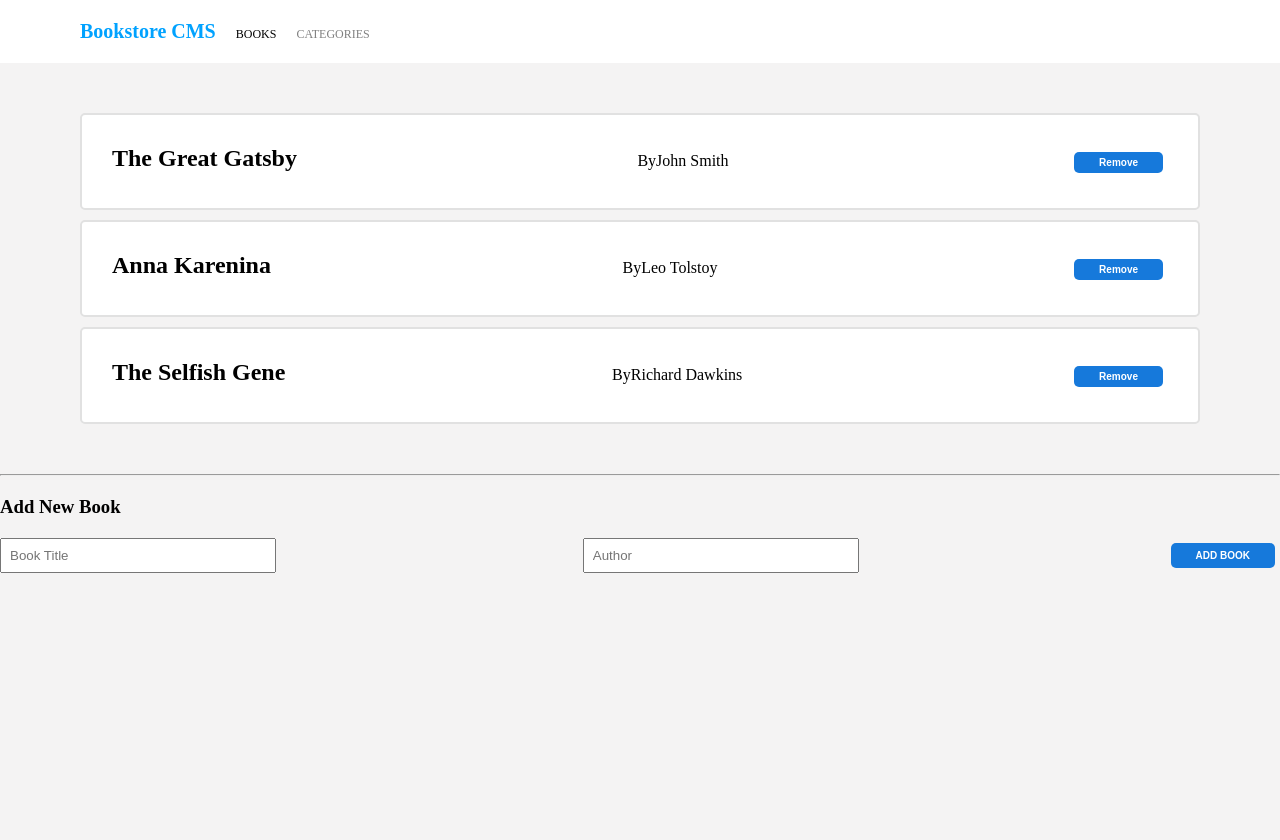
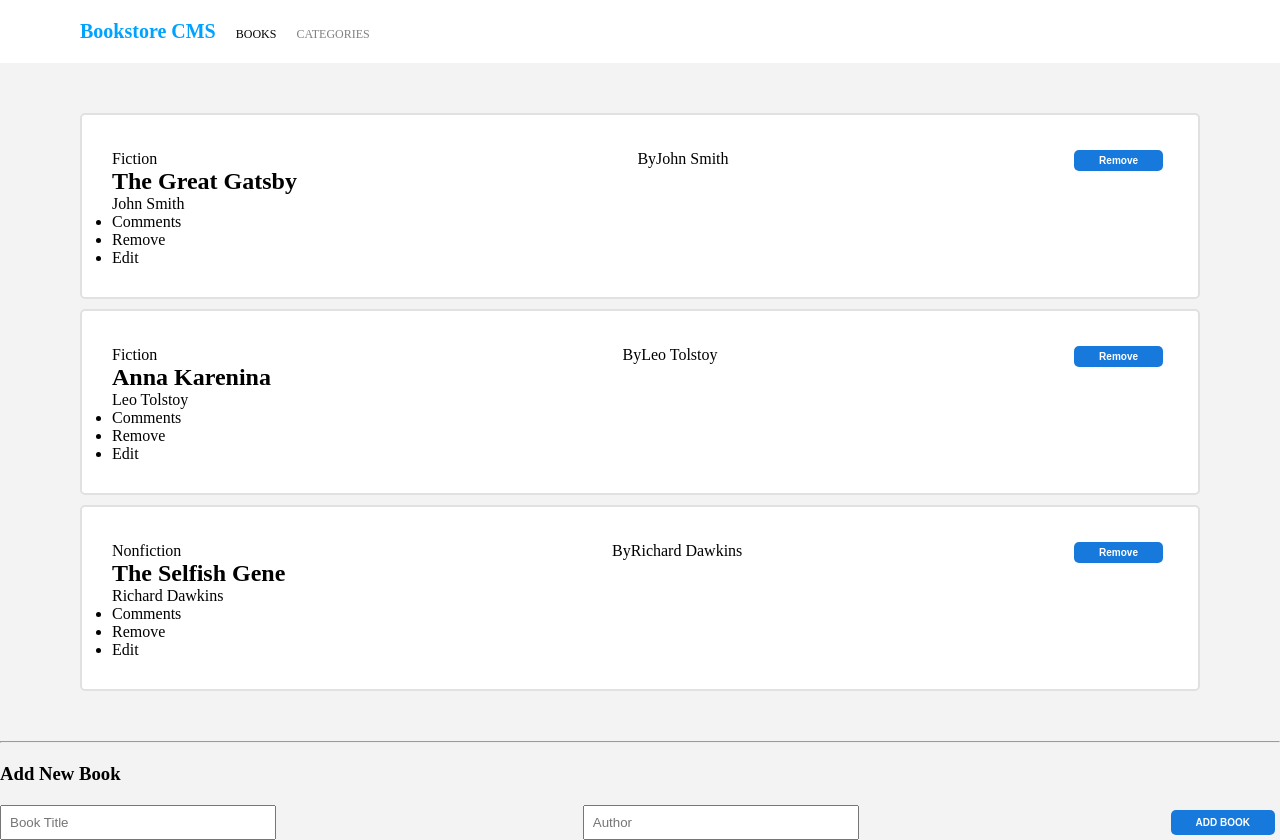
Before and after one commit to Luchy-B/bookstore, a React (Create React App) app: page / in a window 1280 px wide. Shown: the top 840 px of the page. Before the commit the page ends 800 px from the top, so only its background shows below. Built offline with nearby package versions, Linux system fonts and the light colour scheme.

Commit message:
Add styling

```diff
--- a/src/Components/Boolist/Book.js
+++ b/src/Components/Boolist/Book.js
@@ -7,10 +7,21 @@ const MyBook = ({ book }) => {
   const dispatch = useDispatch();
   return (
     <div className="eachBook" key={book.id}>
-      <h2>{book.title}</h2>
+
+      <div>
+        <p>{book.category}</p>
+        <h2>{book.title}</h2>
+        <p>{book.author}</p>
+        <ul>
+          <li>Comments</li>
+          <li>Remove</li>
+          <li>Edit</li>
+        </ul>
+      </div>
+
       <p>
-        By
-        {book.author}
+          By
+          {book.author}
       </p>
       <button
         type="button"
```
